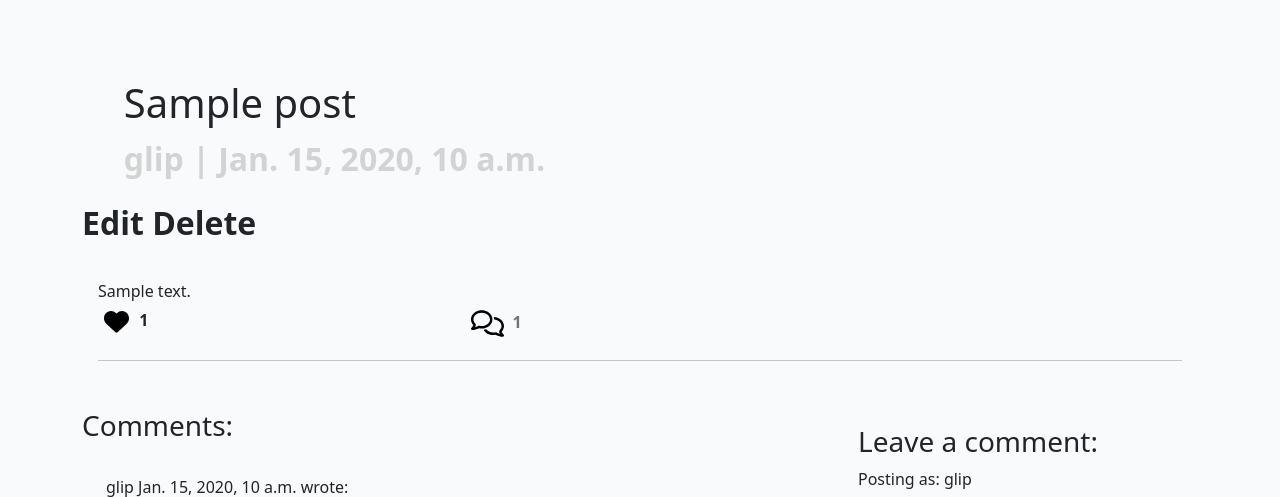
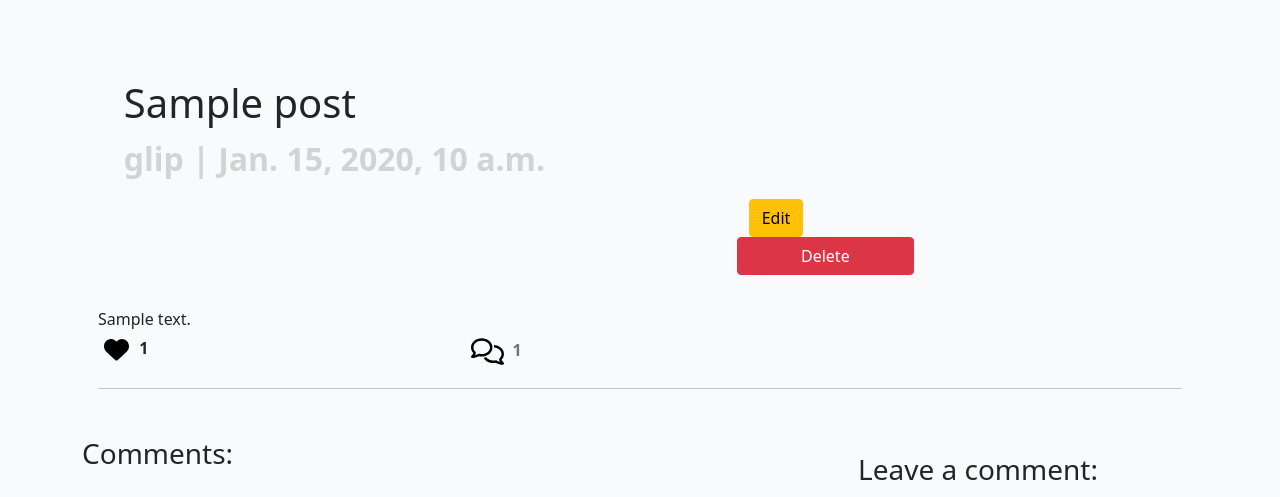
Before and after one commit to guisselacp/get-lost-peru, a Django app: a page that uses blog/templates/blog/post_detail.html in a window 1280 px wide. Shown: the part 198-695 px from the top of the page. Run offline with Django 4.2, Linux system fonts and the light colour scheme; a user stored in the database is signed in; data comes from the database, SQL or seed files in the repository; tables that the repository leaves empty hold one stand-in row (values such as "Sample post"); some libraries are stand-ins or nearby versions.

Commit message:
Add edit post

```diff
--- a/blog/forms.py
+++ b/blog/forms.py
@@ -22,6 +22,26 @@ class PostForm(forms.ModelForm):
             "content": "Content",
         }
 
+class EditPostForm(forms.ModelForm):
+    """ Form to edit a post """
+
+    class Meta:
+        model = Post
+        fields = ['title', 'featured_image', 'excerpt', 'content']
+
+        #contents = forms.CharField(widget=RichTextWidget())
+
+        widget = {
+            "excerpt": forms.Textarea(attrs={"rows": 5}),
+        }
+
+        labels = {
+            "title": "Post Title",
+            "featured_image": "Post Image",
+            "excerpt": "Excerpt",
+            "content": "Content",
+        }
+
 
 class CommentForm(forms.ModelForm):
     class Meta:
--- a/blog/models.py
+++ b/blog/models.py
@@ -1,5 +1,5 @@
+from django.contrib.auth.models import User
 from django.db import models
-from django.contrib.auth.models import User
 from django.template.defaultfilters import slugify
 from cloudinary.models import CloudinaryField
 
--- a/blog/templates/blog/post_detail.html
+++ b/blog/templates/blog/post_detail.html
@@ -20,10 +20,18 @@
         <h1 class="post-title">{{ post.title }}</h1>
         <!-- Post author goes before the | the post's created date goes after -->
         <p class="post-subtitle">{{ post.author }} | {{ post.created_on }}</p>
-        {% if request.user == post.author %}
-        <span class="justify-content-end">Edit</span>
-        <span class="justify-content-end">Delete</span>
-        {% endif %}
+        <div class="container d-flex justify-content-end">
+          <div class="row edit-delete">
+            {% if request.user == post.author %}
+            <div class=" col fs-6">
+              <a class="btn btn-warning" href="{% url 'edit' post.id %}" role="edit_button">Edit</a>
+            </div>
+            <div class=" col fs-6"></div>
+              <a class="btn btn-danger" type="submit" href="{% url 'delete' post.id %}" role="delete_button">Delete</a>
+            </div>
+            {% endif %}
+          </div>
+        </div>
     </div>
 </div>
 
@@ -108,7 +116,7 @@
                 </div>
                 {% if not comment.approved and comment.author == user %}
                 <p class="approval">
-                    This comment is awaiting approval
+                    This comment is awaiting approval!
                 </p>
                 {% endif %}
                 {% if user.is_authenticated and comment.author == user %}
--- a/blog/urls.py
+++ b/blog/urls.py
@@ -8,4 +8,6 @@ urlpatterns = [
     path('like/<slug:slug>', views.PostLike.as_view(), name='post_like'),
     path('<slug:slug>/edit_comment/<int:comment_id>', views.comment_edit, name='comment_edit'),
     path('<slug:slug>/delete_comment/<int:comment_id>', views.comment_delete, name='comment_delete'),
+    path('<int:pk>/edit/', views.edit, name='edit'),
+    path('<int:pk>/delete/', views.delete, name='delete'),
 ]
--- a/blog/views.py
+++ b/blog/views.py
@@ -1,11 +1,12 @@
-from django.shortcuts import render, get_object_or_404, reverse
+from django.contrib.auth.decorators import login_required
+from django.shortcuts import render, get_object_or_404, reverse, redirect
 from django.views import generic, View
 from django.views.generic import CreateView
 from django.contrib import messages
 from django.http import HttpResponseRedirect
 
 from .models import Post, Comment
-from .forms import PostForm, CommentForm
+from .forms import PostForm, CommentForm, EditPostForm
 
 from django.contrib.auth.mixins import (
     UserPassesTestMixin, LoginRequiredMixin
@@ -144,3 +145,33 @@ class PostLike(View):
             post.likes.add(request.user)
 
         return HttpResponseRedirect(reverse('post_detail', args=[slug]))
+
+
+@login_required
+def edit(request, pk):
+    post = get_object_or_404(Post, pk=pk, author=request.user)
+
+    if request.method == 'POST':
+        form = EditPostForm(request.POST, request.FILES, instance=post)
+        if form.is_valid():
+            form.save()
+            messages.success(request, "Post successfully edited!")
+            return redirect('post_detail.html', pk=post.pk)
+    else:
+        form = EditPostForm(instance=post)
+
+    return render(request, 'blog/blog_create.html', {
+        'form': form,
+        'title': 'Edit post',
+    })
+
+@login_required
+def delete(request, pk):
+    post = get_object_or_404(Post, pk=pk, author=request.user)
+    if request.method == 'POST':
+       post.delete()
+       messages.success(request, "Post successfully deleted!")
+       return redirect('userprofile:userprofile')
+    return render( request,'delete.html', {
+        'post':post
+    })
--- a/static/css/style.css
+++ b/static/css/style.css
@@ -85,6 +85,10 @@ body {
 .like-num {
     font-weight: bold;
 
+}
+
+.edit-delete {
+    padding-right: 5px;
 }
 
 .profile-image {
```
